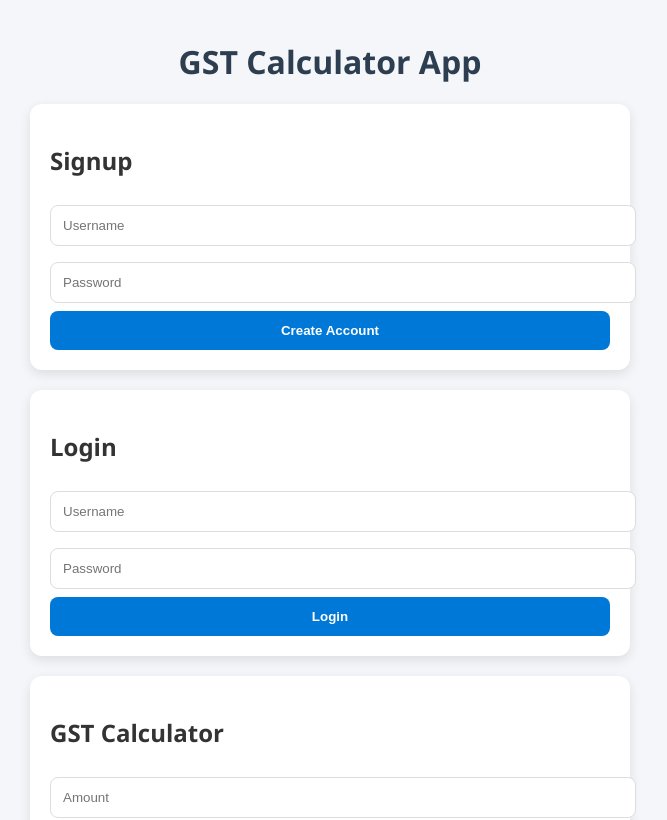
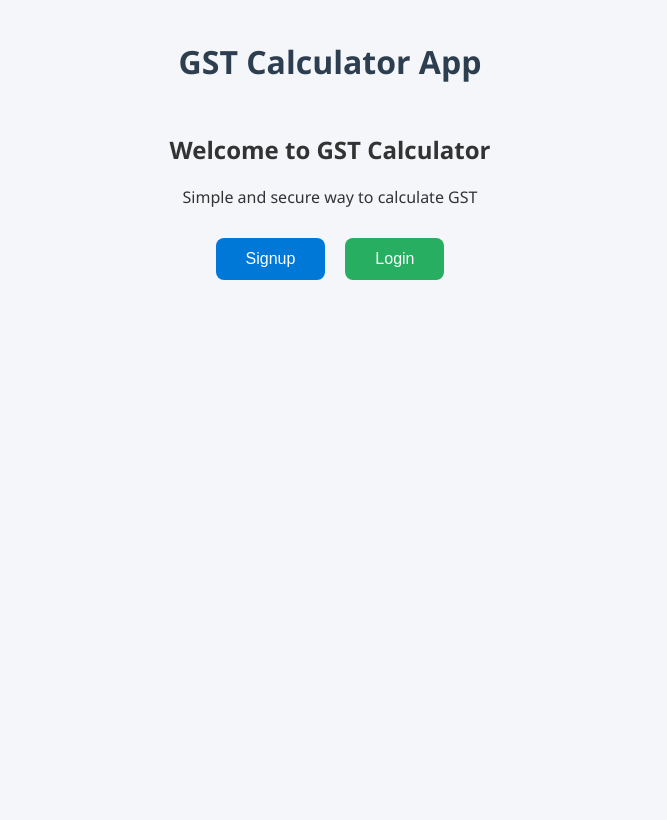
Before and after one commit to opermancode/gst-calculator, a React (Create React App) app in the folder frontend/: page / in a window 1280 px wide. Shown: the top 820 px of the page, without its empty margins (310-977 px from the left). Built offline with nearby package versions, Linux system fonts and the light colour scheme.

Commit message:
Update App.js

```diff
--- a/frontend/src/App.js
+++ b/frontend/src/App.js
@@ -1,15 +1,67 @@
-import React from 'react';
+import React, { useState, useEffect } from 'react';
 import Signup from './Signup';
 import Login from './Login';
 import Calculator from './Calculator';
 
 function App() {
+  const [token, setToken] = useState(localStorage.getItem('token') || '');
+  const [currentPage, setCurrentPage] = useState('landing'); // landing, signup, login
+
+  useEffect(() => {
+    if (token) {
+      setCurrentPage('calculator');
+    }
+  }, [token]);
+
+  const handleLoginSuccess = (newToken) => {
+    localStorage.setItem('token', newToken);
+    setToken(newToken);
+  };
+
+  const handleLogout = () => {
+    localStorage.removeItem('token');
+    setToken('');
+    setCurrentPage('landing');
+  };
+
   return (
-    <div style={{ maxWidth: '600px', margin: '0 auto', padding: '20px' }}>
-      <h1>GST Calculator App</h1>
-      <Signup />
-      <Login />
-      <Calculator />
+    <div style={{ maxWidth: '600px', margin: '0 auto', padding: '20px', fontFamily: 'Segoe UI, sans-serif' }}>
+      <h1 style={{ textAlign: 'center', color: '#2c3e50' }}>GST Calculator App</h1>
+
+      {currentPage === 'landing' && !token && (
+        <div style={{ textAlign: 'center', marginTop: '50px' }}>
+          <h2>Welcome to GST Calculator</h2>
+          <p style={{ margin: '20px 0' }}>Simple and secure way to calculate GST</p>
+
+          <button
+            onClick={() => setCurrentPage('signup')}
+            style={{ padding: '12px 30px', margin: '10px', fontSize: '16px', background: '#0078d7', color: 'white', border: 'none', borderRadius: '8px', cursor: 'pointer' }}
+          >
+            Signup
+          </button>
+
+          <button
+            onClick={() => setCurrentPage('login')}
+            style={{ padding: '12px 30px', margin: '10px', fontSize: '16px', background: '#27ae60', color: 'white', border: 'none', borderRadius: '8px', cursor: 'pointer' }}
+          >
+            Login
+          </button>
+        </div>
+      )}
+
+      {currentPage === 'signup' && <Signup setCurrentPage={setCurrentPage} />}
+      {currentPage === 'login' && <Login setToken={handleLoginSuccess} setCurrentPage={setCurrentPage} />}
+
+      {token && currentPage === 'calculator' && (
+        <>
+          <div style={{ textAlign: 'right', marginBottom: '15px' }}>
+            <button onClick={handleLogout} style={{ padding: '8px 16px', background: '#e74c3c', color: 'white', border: 'none', borderRadius: '6px' }}>
+              Logout
+            </button>
+          </div>
+          <Calculator token={token} />
+        </>
+      )}
     </div>
   );
 }
```
